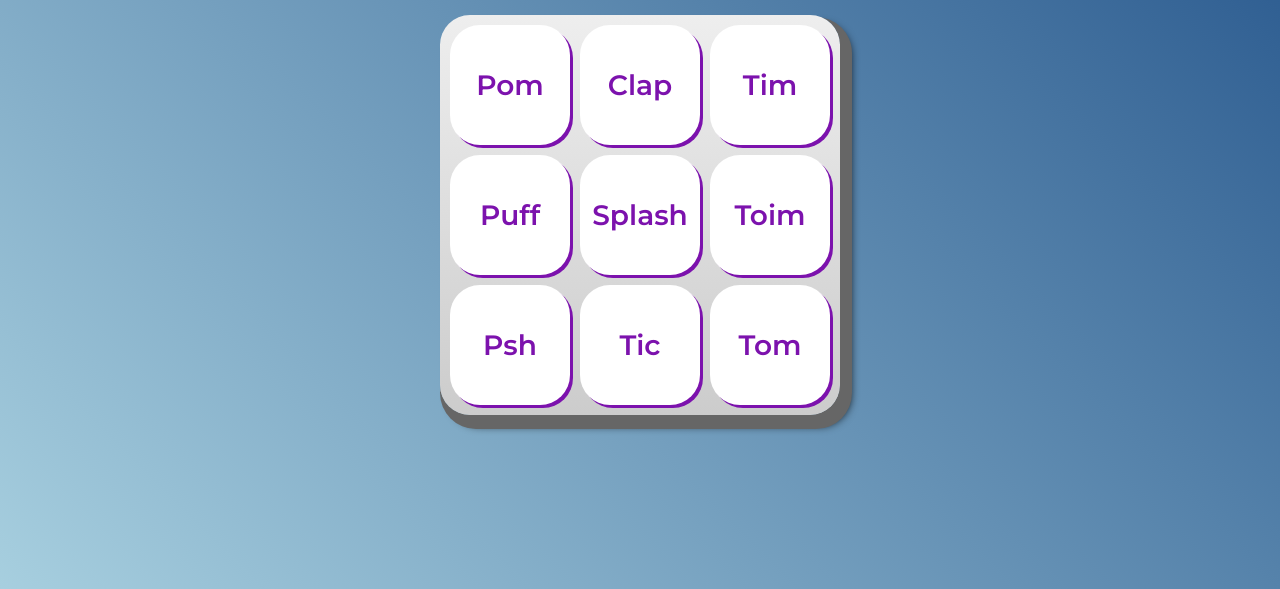
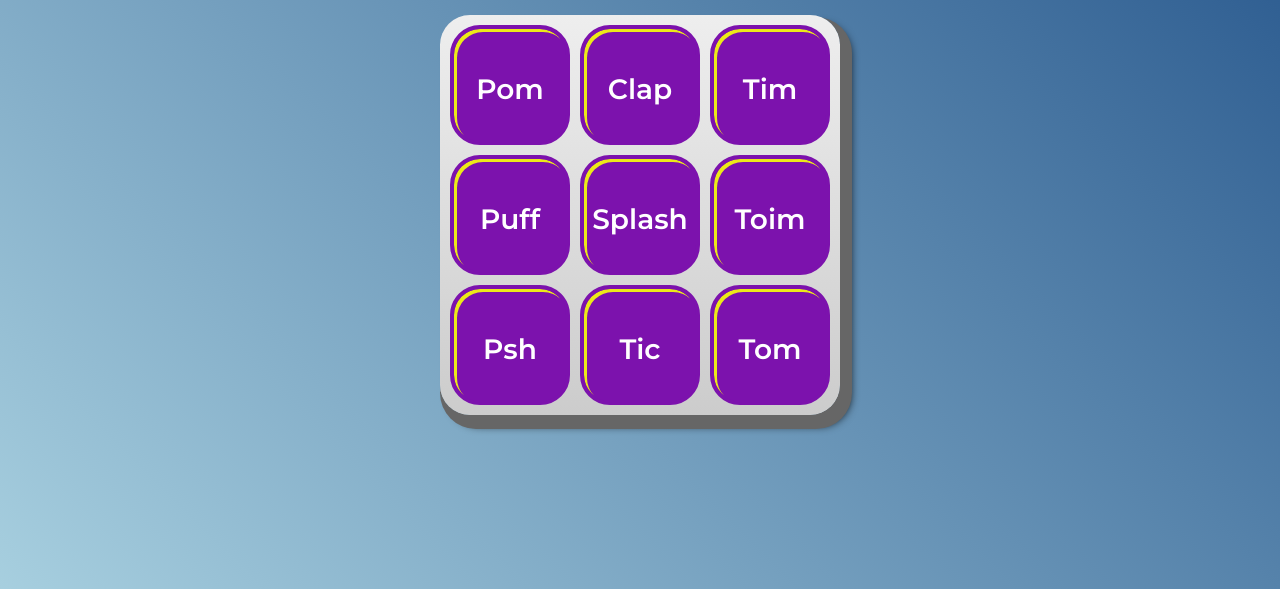
Before and after one commit to feremaitevscode/fereana3trimestre, a plain HTML site: page index.html in a window 1280 px wide. Shown: the part 211-800 px from the top of the page. Drawn offline with Linux system fonts and the light colour scheme.

Commit message:
Add files via upload

```diff
--- a/index.html
+++ b/index.html
@@ -21,17 +21,17 @@
     <h1>Alura Midi de Fer e Ana</h1>
 
     <section class="teclado">
-        <button onclick="tocaSomPom()" class="tecla tecla_pom">Pom</button>
-        <button onclick="tocaSomClap()" class="tecla tecla_clap">Clap</button>
-        <button onclick="tocaSomTim()" class="tecla tecla_tim">Tim</button>
+        <button onclick="tocaSomPom()" class="tecla tecla_pom ativa">Pom</button>
+        <button onclick="tocaSomClap()" class="tecla tecla_clap ativa">Clap</button>
+        <button onclick="tocaSomTim()" class="tecla tecla_tim ativa">Tim</button>
 
-        <button onclick="tocaSomPuff()" class="tecla tecla_puff">Puff</button>
-        <button onclick="tocaSomSplash()"class="tecla tecla_splash">Splash</button>
-        <button onclick="tocaSomToim()" class="tecla tecla_toim">Toim</button>
+        <button onclick="tocaSomPuff()" class="tecla tecla_puff ativa">Puff</button>
+        <button onclick="tocaSomSplash()"class="tecla tecla_splash ativa">Splash</button>
+        <button onclick="tocaSomToim()" class="tecla tecla_toim ativa">Toim</button>
 
-        <button onclick="tocaSomPsh()" class="tecla tecla_psh">Psh</button>
-        <button onclick="tocaSomTic()" class="tecla tecla_tic">Tic</button>
-        <button onclick="tocaSomTom()" class="tecla tecla_tom">Tom</button>
+        <button onclick="tocaSomPsh()" class="tecla tecla_psh ativa">Psh</button>
+        <button onclick="tocaSomTic()" class="tecla tecla_tic ativa">Tic</button>
+        <button onclick="tocaSomTom()" class="tecla tecla_tom ativa">Tom</button>
     </section>
 
     <audio src="sounds/keyq.wav" id="som_tecla_pom"></audio>
--- a/main.js
+++ b/main.js
@@ -1,25 +1,24 @@
-function tocaSom(idElmentoAudio){
+function tocaSom(idElementoAudio){
 document.querySelector(idElementoAudio).play();
 }
 const listaDeTeclas = document.querySelectorAll('.tecla');
 
 // Estrutura de repetição - Enquanto
-for(let contador = 0;contador < listaDeTeclas.length;contador++) {
+for(let contador = 0;contador < listaDeTeclas.length; contador++) {
   const tecla = listaDeTeclas[contador];
   const instrumento = tecla.classList[1];
   const idAudio = `#som_${instrumento}`;
+  console.log(idAudio);
 
 
-    tecla.onclick = function (){
+    tecla.onclick = function(){
         tocaSom(idAudio);
     };
-
-    1;
+    tecla.onkeydown = function() {
+    tecla.classList.add('ativa');
+    }
+    tecla.onkeyup = function(){
+        tecla.classList.remove('ativa');
+    }
+console.log(contador);
 }
-
-const instrumento = listaDeTeclas[contador].classList[1];
-
-console.log(instrumento);
-listaDeTeclas[contador].onclick = function(){
-    tocaSom('#som_tecla_splash');
-}
```
